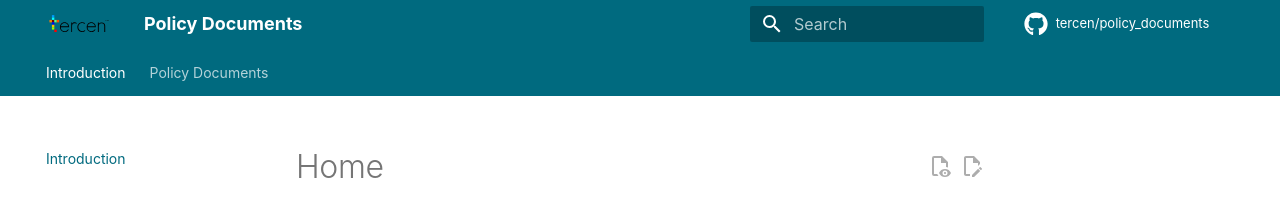
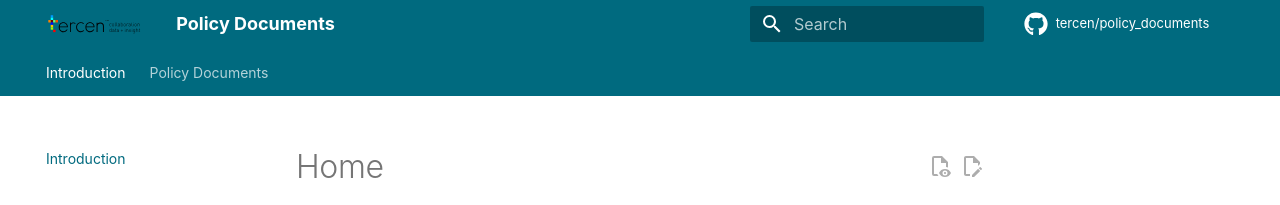
Before and after one commit to tercen/policy_documents, an MkDocs documentation site: the page built from docs/index.md, in a window 1280 px wide. Shown: the top 205 px of the page. Built offline with MkDocs 1.6.1 and Material for MkDocs 9.7.7, drawn with Linux system fonts in a browser that asks for light colours; comment, search, counter and statistics services are not loaded; the version menu is left out.

Commit message:
logo test

```diff
--- a/mkdocs.yml
+++ b/mkdocs.yml
@@ -15,7 +15,7 @@
   # custom_dir: .docs/overrides/
   font: false
   favicon: https://tercen.com/_assets/brand/fav.png
-  logo: ./images/TercenID_Final_TM_C.svg
+  logo: ./images/TercenID_Final_TM_B.svg
   icon:
     repo: fontawesome/brands/github
   palette:
```
Also changed, not shown: docs/images/Tercen Logo white_vert.png (added), docs/images/TercenID_Final_TM_B.svg (added).
